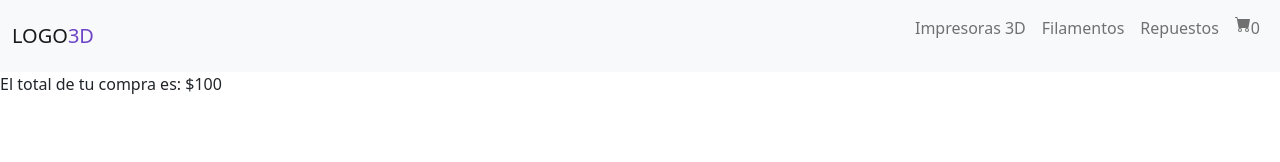
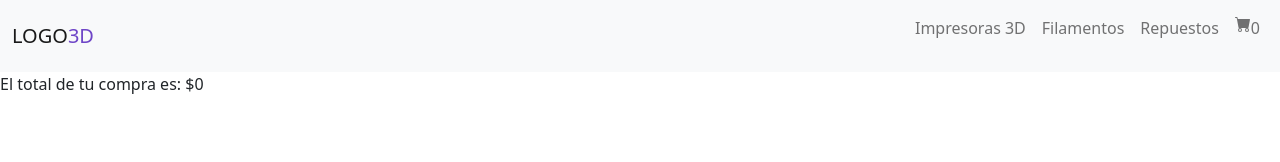
Before and after one commit to gomezsergio14/tienda-react, a React (Create React App) app: page /cart in a window 1280 px wide. Shown: the top 162 px of the page. Built offline with nearby package versions, Linux system fonts and the light colour scheme.

Commit message:
función getTotalPriceInCart terminada

```diff
--- a/src/storage/cartContext.js
+++ b/src/storage/cartContext.js
@@ -47,7 +47,15 @@ function CartProvider(props){
     }
 
     function getTotalPriceInCart(){
-        return 100;
+        let total=0;
+
+        if(cart){
+            cart.map((e)=>{
+                let monto=e.count*e.price
+                return total+=monto
+            })}
+        console.log("total de items: "+total);
+        return total;
     }
 
     return (
```
